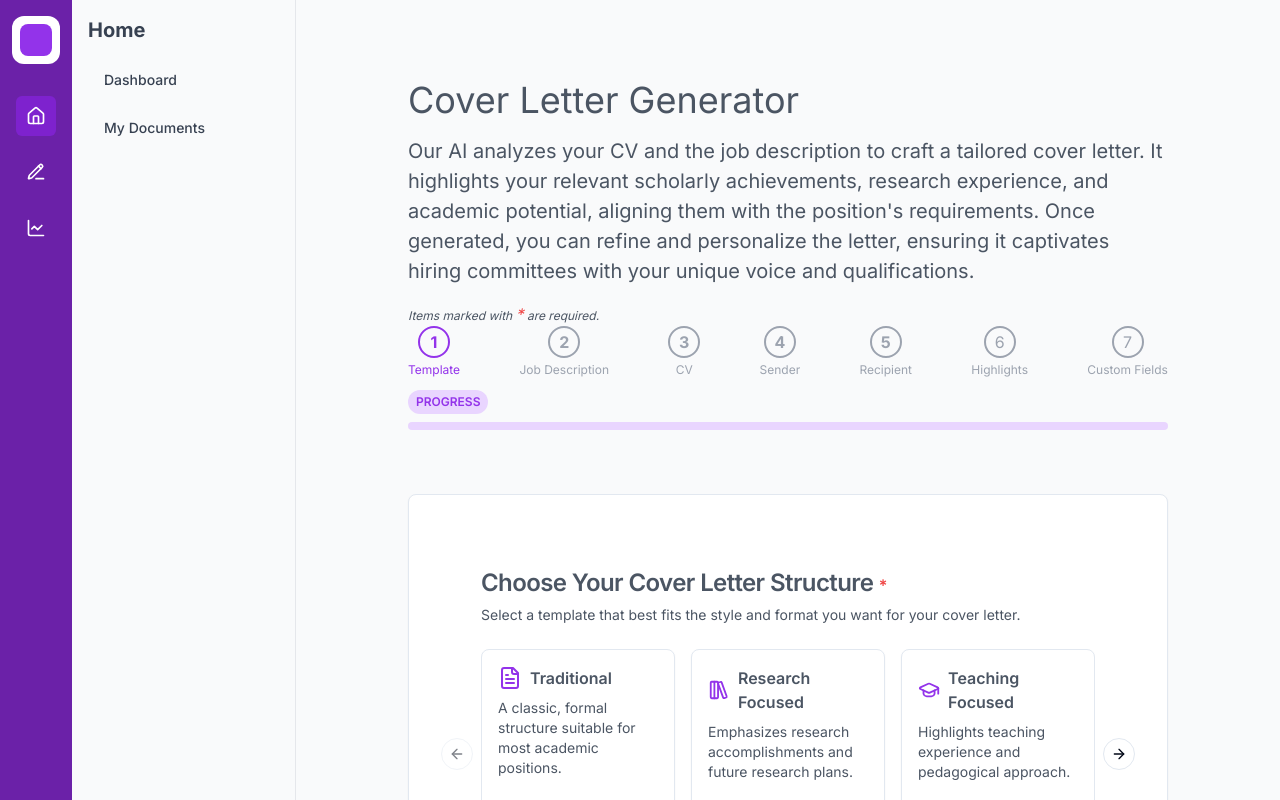
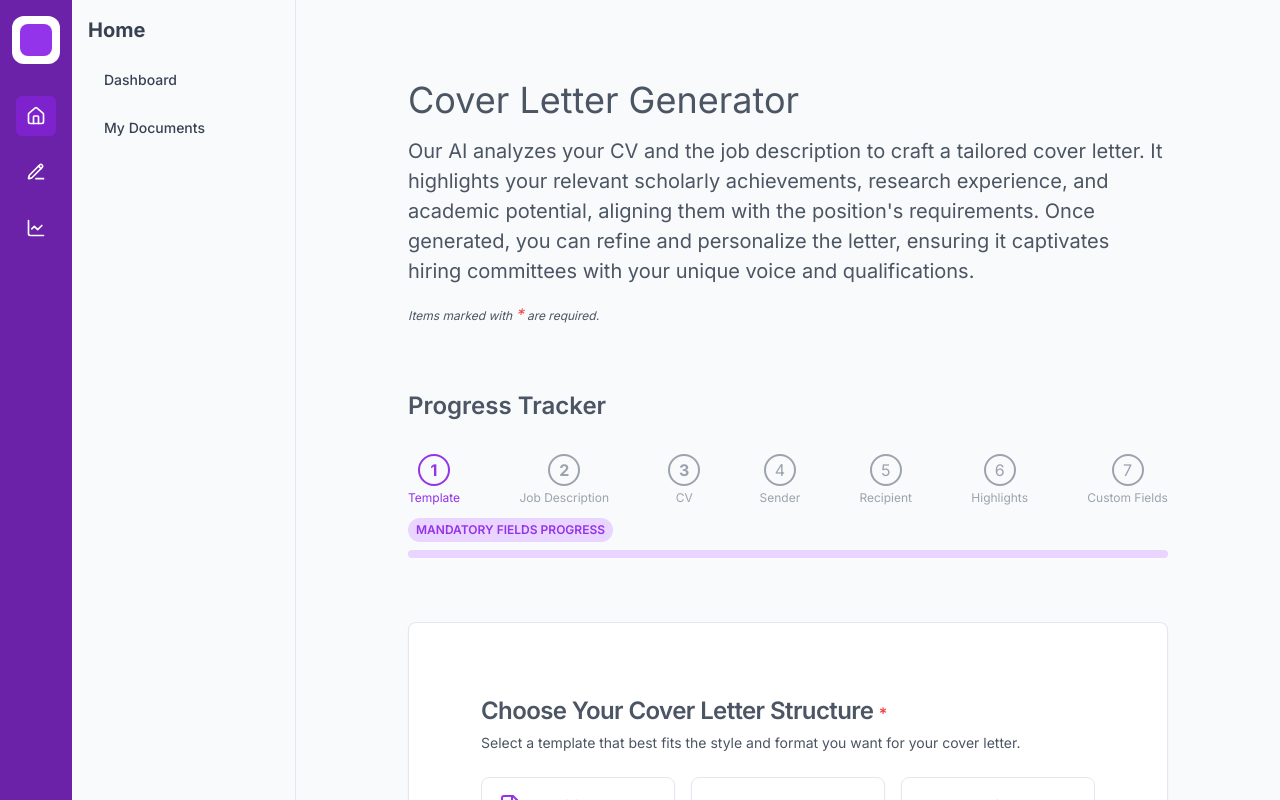
Before and after one commit to Naxus28/lumina.ai, a Next.js app: page /cover-letter in a window 1280 px wide. Shown: the top 800 px of the page. Built offline with nearby package versions, Linux system fonts and the light colour scheme.

Commit message:
Improves progressbar

```diff
--- a/app/(auth)/cover-letter/page.tsx
+++ b/app/(auth)/cover-letter/page.tsx
@@ -132,8 +132,8 @@ const CoverLetterGenerator: React.FC = () => {
 		{ id: 'template', label: 'Template', isMandatory: true, isCompleted: !!selectedTemplate },
 		{ id: 'jobDescription', label: 'Job Description', isMandatory: true, isCompleted: !!jobDescription },
 		{ id: 'cv', label: 'CV', isMandatory: true, isCompleted: !!cvFile },
-		{ id: 'sender', label: 'Sender', isMandatory: true, isCompleted: !!senderData.name },
-		{ id: 'recipient', label: 'Recipient', isMandatory: true, isCompleted: !!recipientData.name },
+		{ id: 'sender', label: 'Sender', isMandatory: false, isCompleted: !!senderData.name },
+		{ id: 'recipient', label: 'Recipient', isMandatory: false, isCompleted: !!recipientData.name },
 		{ id: 'highlights', label: 'Highlights', isMandatory: false, isCompleted: highlights.length > 0 },
 		{
 			id: 'customFields',
@@ -248,6 +248,7 @@ const CoverLetterGenerator: React.FC = () => {
 				<ProgressBar
 					steps={progressSteps}
 					currentStep={currentStep}
+					className="mt-16"
 				/>
 				<Container>
 					<CoverLetterWizard
--- a/app/components/ProgressBar.tsx
+++ b/app/components/ProgressBar.tsx
@@ -1,5 +1,6 @@
 import React from 'react';
 import { cn } from '@/lib/utils';
+import { H2, H3 } from './typography';
 
 export interface ProgressStep {
 	id: string;
@@ -11,30 +12,34 @@ export interface ProgressStep {
 interface ProgressBarProps {
 	steps: ProgressStep[];
 	currentStep: number;
+	className?: string;
 }
 
-export const ProgressBar: React.FC<ProgressBarProps> = ({ steps, currentStep }) => {
-	const allMandatoryCompleted = steps
-		.filter(step => step.isMandatory)
-		.every(step => step.isCompleted);
+export const ProgressBar: React.FC<ProgressBarProps> = ({ steps, currentStep, className }) => {
+	const mandatorySteps = steps.filter((step) => step.isMandatory);
+	const completedMandatorySteps = mandatorySteps.filter((step) => step.isCompleted);
+	const allMandatoryCompleted = mandatorySteps.length === completedMandatorySteps.length;
+
+	const progressPercentage = (completedMandatorySteps.length / mandatorySteps.length) * 100;
 
 	return (
-		<div className="w-full mb-8">
+		<div className={cn('w-full mb-8', className)}>
+			<H3 className="mb-8 text-gray-600">Progress Tracker</H3>
 			<div className="flex justify-between mb-2">
 				{steps.map((step, index) => (
 					<div
 						key={step.id}
-						className={cn(
-							"flex flex-col items-center",
-							index <= currentStep ? "text-purple-600" : "text-gray-400"
-						)}
+						className={cn('flex flex-col items-center', index <= currentStep ? 'text-purple-600' : 'text-gray-400')}
 					>
 						<div
 							className={cn(
-								"w-8 h-8 rounded-full flex items-center justify-center border-2",
-								step.isCompleted ? "bg-purple-600 border-purple-600 text-white" :
-									(index <= currentStep ? "border-purple-600" : "border-gray-400"),
-								step.isMandatory ? "font-bold" : "font-normal"
+								'w-8 h-8 rounded-full flex items-center justify-center border-2',
+								step.isCompleted
+									? 'bg-purple-600 border-purple-600 text-white'
+									: index <= currentStep
+									? 'border-purple-600'
+									: 'border-gray-400',
+								step.isMandatory ? 'font-bold' : 'font-normal'
 							)}
 						>
 							{index + 1}
@@ -46,7 +51,7 @@ export const ProgressBar: React.FC<ProgressBarProps> = ({ steps, currentStep })
 			<div className="relative pt-1">
 				<div className="flex mb-2 items-center justify-between">
 					<div className="text-xs font-semibold inline-block py-1 px-2 uppercase rounded-full text-purple-600 bg-purple-200">
-						Progress
+						Mandatory Fields Progress
 					</div>
 					{allMandatoryCompleted && (
 						<div className="text-xs font-semibold inline-block py-1 px-2 uppercase rounded-full text-green-600 bg-green-200">
@@ -56,7 +61,7 @@ export const ProgressBar: React.FC<ProgressBarProps> = ({ steps, currentStep })
 				</div>
 				<div className="overflow-hidden h-2 mb-4 text-xs flex rounded bg-purple-200">
 					<div
-						style={{ width: `${(currentStep / (steps.length - 1)) * 100}%` }}
+						style={{ width: `${progressPercentage}%` }}
 						className="shadow-none flex flex-col text-center whitespace-nowrap text-white justify-center bg-purple-600"
 					></div>
 				</div>
```
